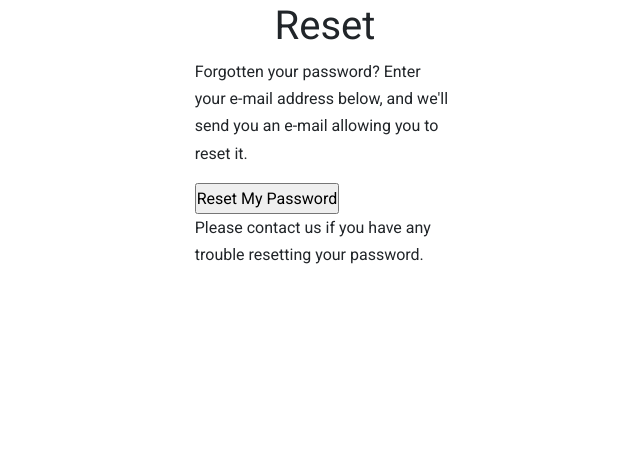
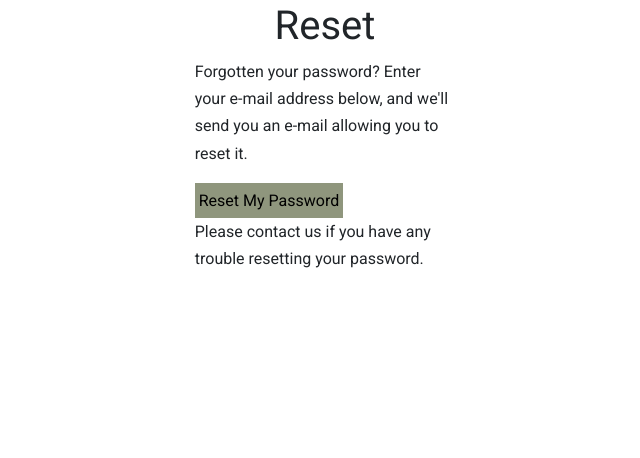
Before and after one commit to AbbyHumphreys/boho_bulbs, a Django app: template templates/allauth/account/password_reset.html in a window 1280 px wide. Shown: the part 209-667 px from the top of the page, without its empty margins (315-955 px from the left). Run offline with Django 3.2, Linux system fonts and the light colour scheme; the template is opened without the code that fills it, so the values that code supplies are empty; some libraries are stand-ins or nearby versions.

Commit message:
style: button on password reset page

```diff
--- a/templates/allauth/account/password_reset.html
+++ b/templates/allauth/account/password_reset.html
@@ -17,7 +17,7 @@
     <form method="POST" action="{% url 'account_reset_password' %}" class="password_reset">
         {% csrf_token %}
         {{ form|crispy }}
-        <input type="submit" value="{% trans 'Reset My Password' %}" />
+        <input type="submit" class="bg-color-1 border-0 p-1 rounded-0" value="{% trans 'Reset My Password' %}" />
     </form>
 
     <p>{% blocktrans %}Please contact us if you have any trouble resetting your password.{% endblocktrans %}</p>
```
